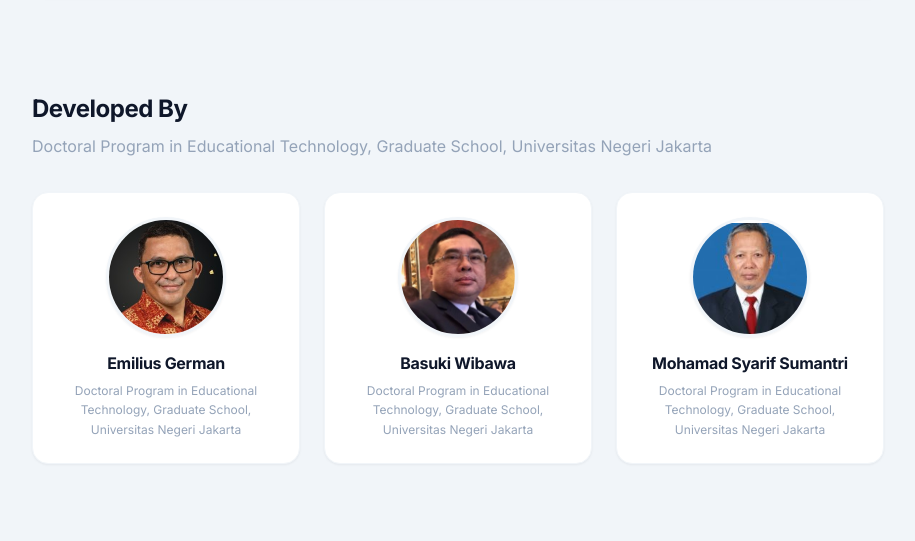
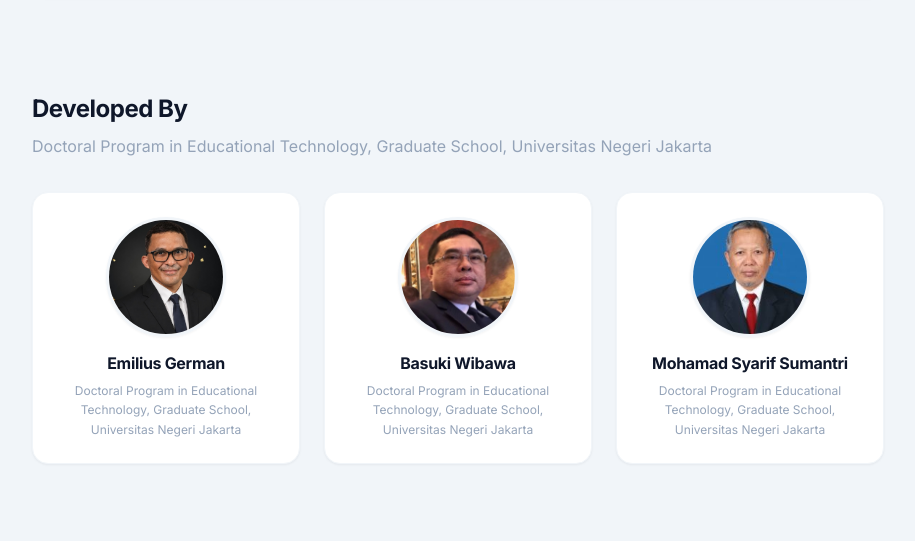
Before and after one commit to hijrahassalam/astro-oet-med, an Astro site: page /about in a window 1280 px wide. Shown: the part 5117-5658 px from the top of the page, without its empty margins (182-1097 px from the left). Built offline with nearby package versions, Linux system fonts and the light colour scheme; Astro itself is replaced by a stand-in of ours.

Commit message:
fix: update Emilius photo + Sumantri object-position center 0%

```diff
--- a/src/pages/about.astro
+++ b/src/pages/about.astro
@@ -5,7 +5,7 @@ import Footer from '../components/Footer.astro';
 const developers = [
   {
     name: 'Emilius German',
-    image: '/images/about/1.emilius-german.png',
+    image: '/images/about/1.emilius-german-new.png',
     institution: 'Doctoral Program in Educational Technology, Graduate School, Universitas Negeri Jakarta',
   },
   {
@@ -749,7 +749,7 @@ const subCLOs = [
 
   /* Custom: Mohamad Syarif Sumantri's photo needs more top space */
   .developers-grid .developer-card:nth-child(3) .developer-photo {
-    object-position: center -10%;
+    object-position: center 0%;
   }
 
   .developer-name {
```
Also changed, not shown: public/images/about/1.emilius-german-new.png (added).
